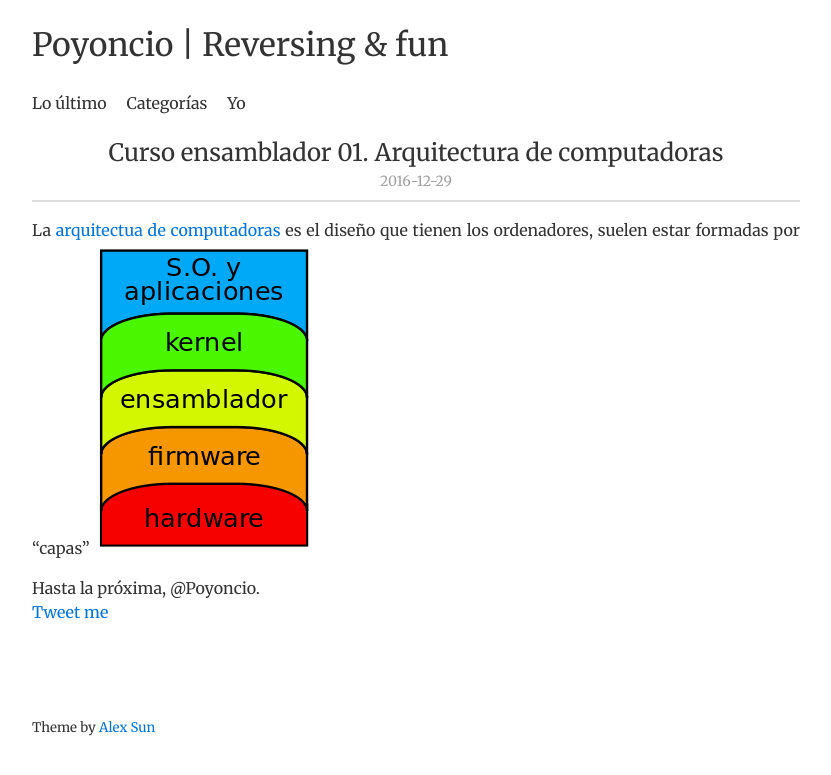
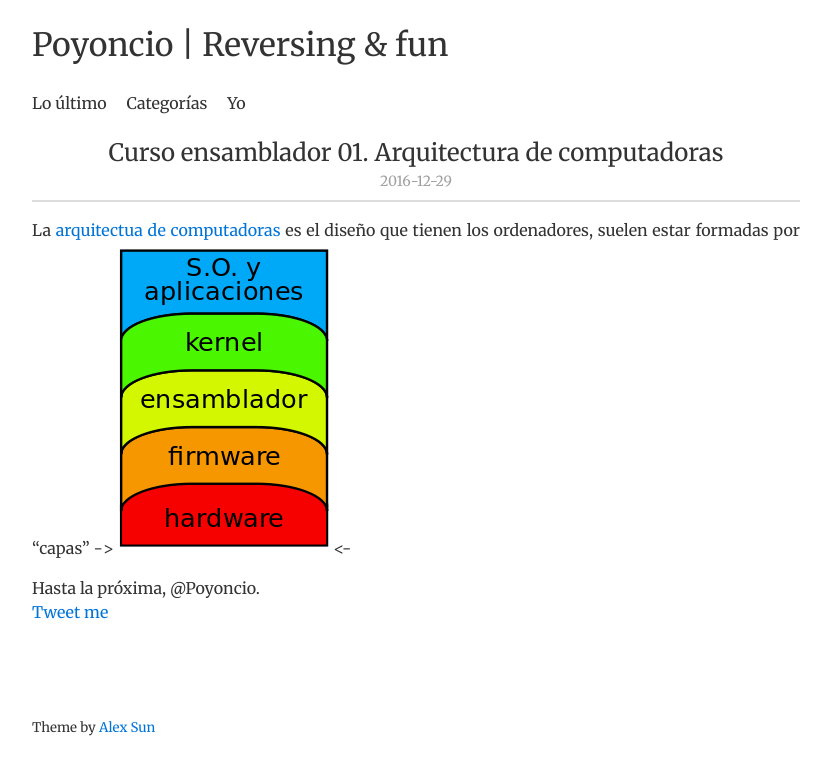
Before and after one commit to Poyoncio/poyoweb, a Jekyll site: the page built from _posts/2016-12-29-Curso-ensamblador-01-Arquitectura-de-computadoras.md, in a window 1280 px wide. Shown: the top 775 px of the page, without its empty margins (224-1055 px from the left). Built offline with Jekyll 4.4.1, drawn with Linux system fonts in a browser that asks for light colours; nearby versions of some CDN libraries; comment, search, counter and statistics services are not loaded.

Commit message:
Update 2016-12-29-Curso-ensamblador-01-Arquitectura-de-computadoras.md

```diff
--- a/_posts/2016-12-29-Curso-ensamblador-01-Arquitectura-de-computadoras.md
+++ b/_posts/2016-12-29-Curso-ensamblador-01-Arquitectura-de-computadoras.md
@@ -5,4 +5,4 @@ date: 2016-12-29
 ---
 --------------------
 La [arquitectua de computadoras](https://es.wikipedia.org/wiki/Arquitectura_de_computadoras) es el diseño que tienen los ordenadores, suelen estar formadas por "capas"
-                ![image-title-here](/images/capas-arquitectura-computadoras.png)
+->![](/images/capas-arquitectura-computadoras.png)<-
```
